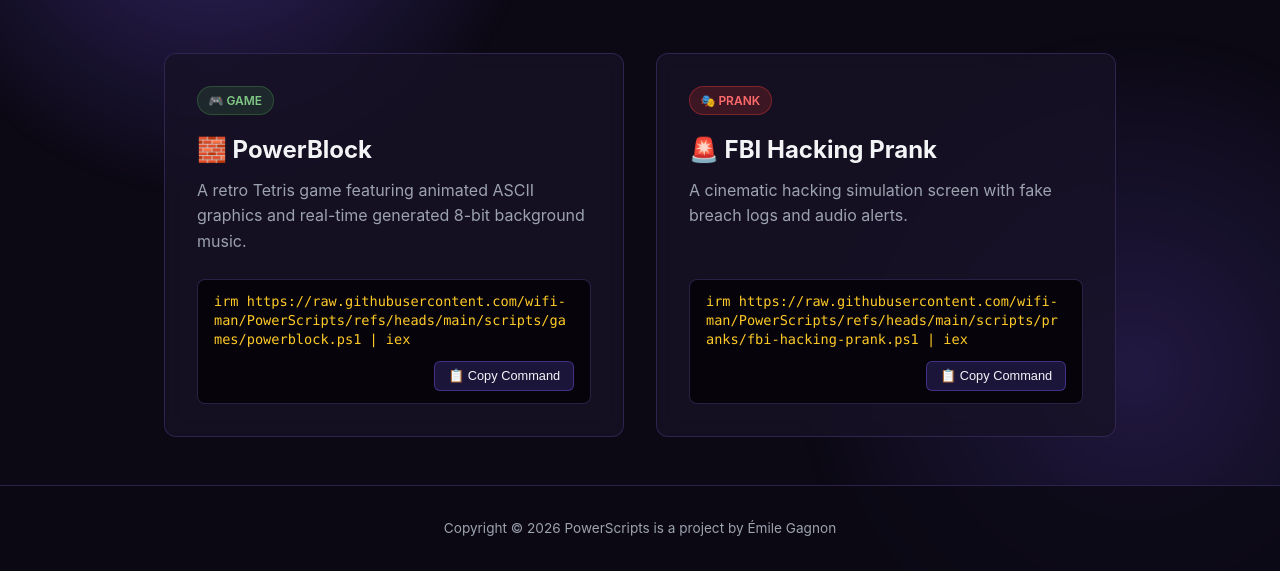
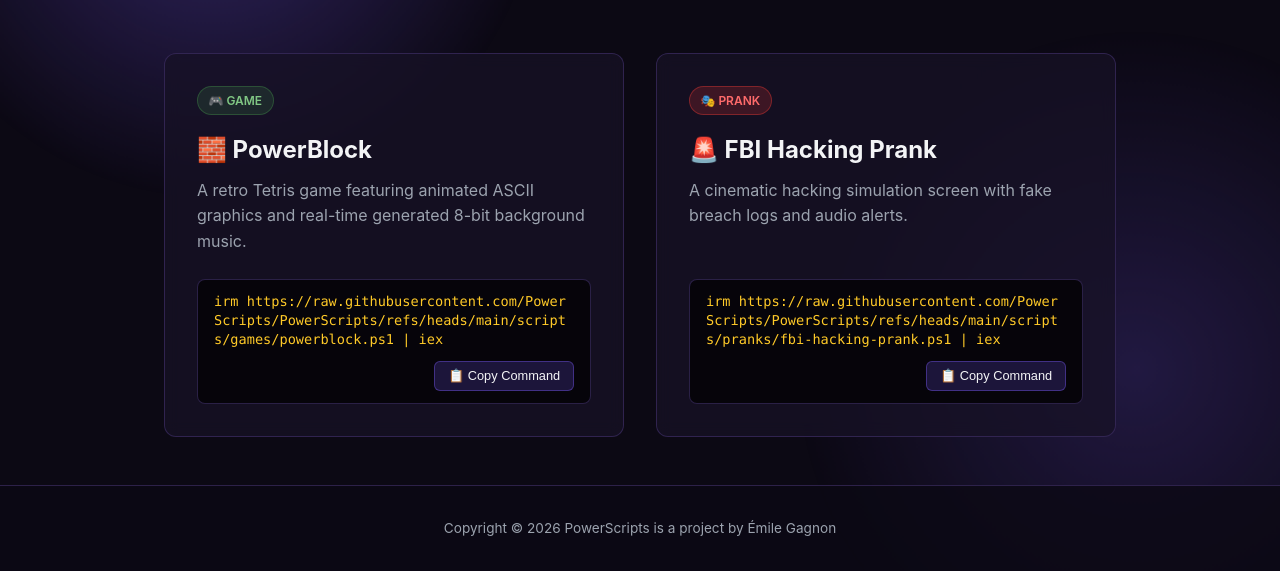
Before and after one commit to PowerScripts/PowerScripts-Website, a plain HTML site: page scripts.html in a window 1280 px wide. Shown: the part 302-873 px from the top of the page. Drawn offline with Linux system fonts and the light colour scheme.

Commit message:
Update script URLs to point to the correct repository

```diff
--- a/scripts.html
+++ b/scripts.html
@@ -36,7 +36,7 @@
           </p>
         </div>
         <div class="code-box-wrapper">
-          <div class="code-box" id="cmd1">irm https://raw.githubusercontent.com/wifi-man/PowerScripts/refs/heads/main/scripts/games/powerblock.ps1 | iex</div>
+          <div class="code-box" id="cmd1">irm https://raw.githubusercontent.com/PowerScripts/PowerScripts/refs/heads/main/scripts/games/powerblock.ps1 | iex</div>
           <button class="copy-btn" onclick="copyCode('cmd1', this)">📋 Copy Command</button>
         </div>
       </div>
@@ -51,7 +51,7 @@
           </p>
         </div>
         <div class="code-box-wrapper">
-          <div class="code-box" id="cmd2">irm https://raw.githubusercontent.com/wifi-man/PowerScripts/refs/heads/main/scripts/pranks/fbi-hacking-prank.ps1 | iex</div>
+          <div class="code-box" id="cmd2">irm https://raw.githubusercontent.com/PowerScripts/PowerScripts/refs/heads/main/scripts/pranks/fbi-hacking-prank.ps1 | iex</div>
           <button class="copy-btn" onclick="copyCode('cmd2', this)">📋 Copy Command</button>
         </div>
       </div>
```
